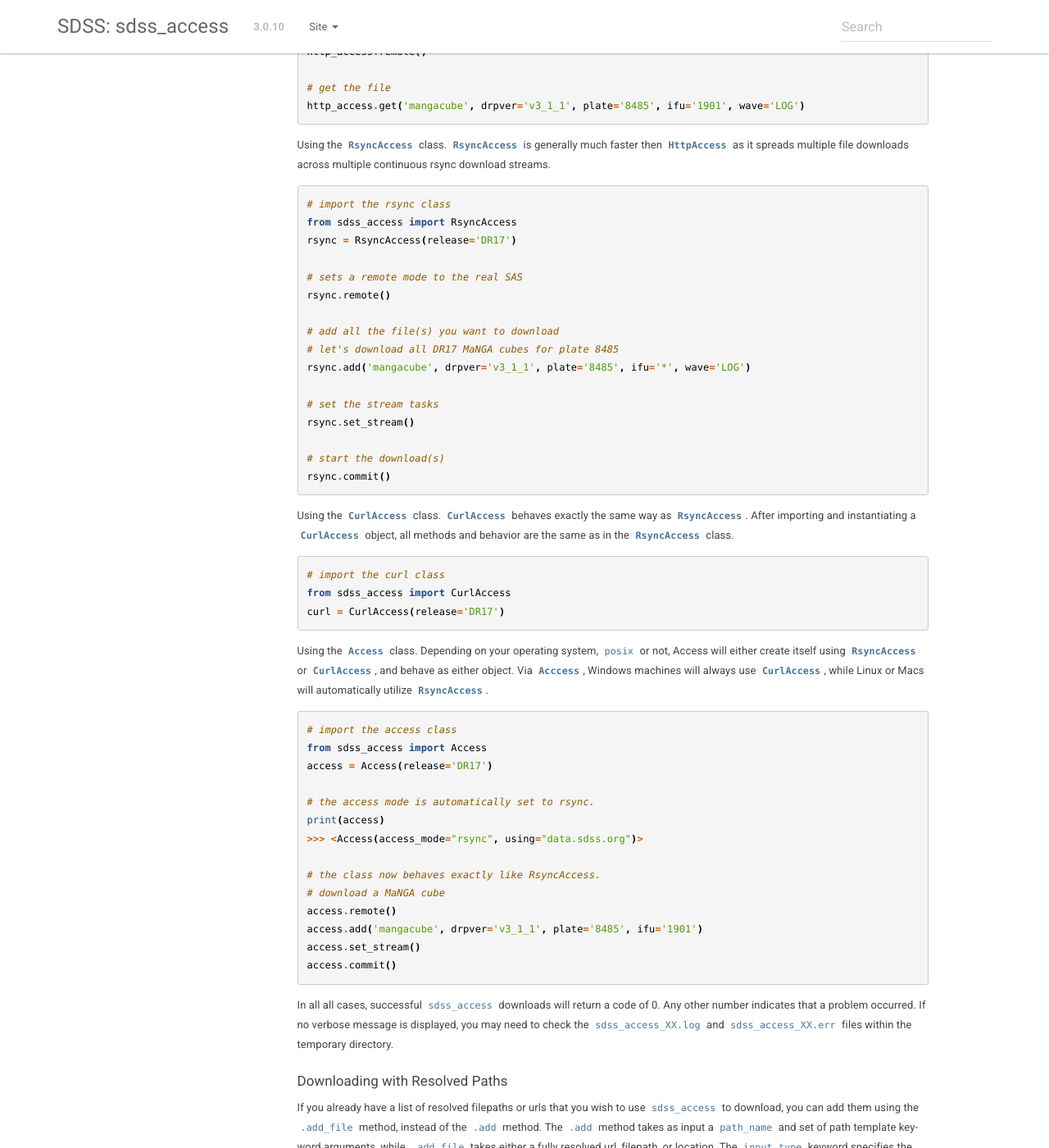
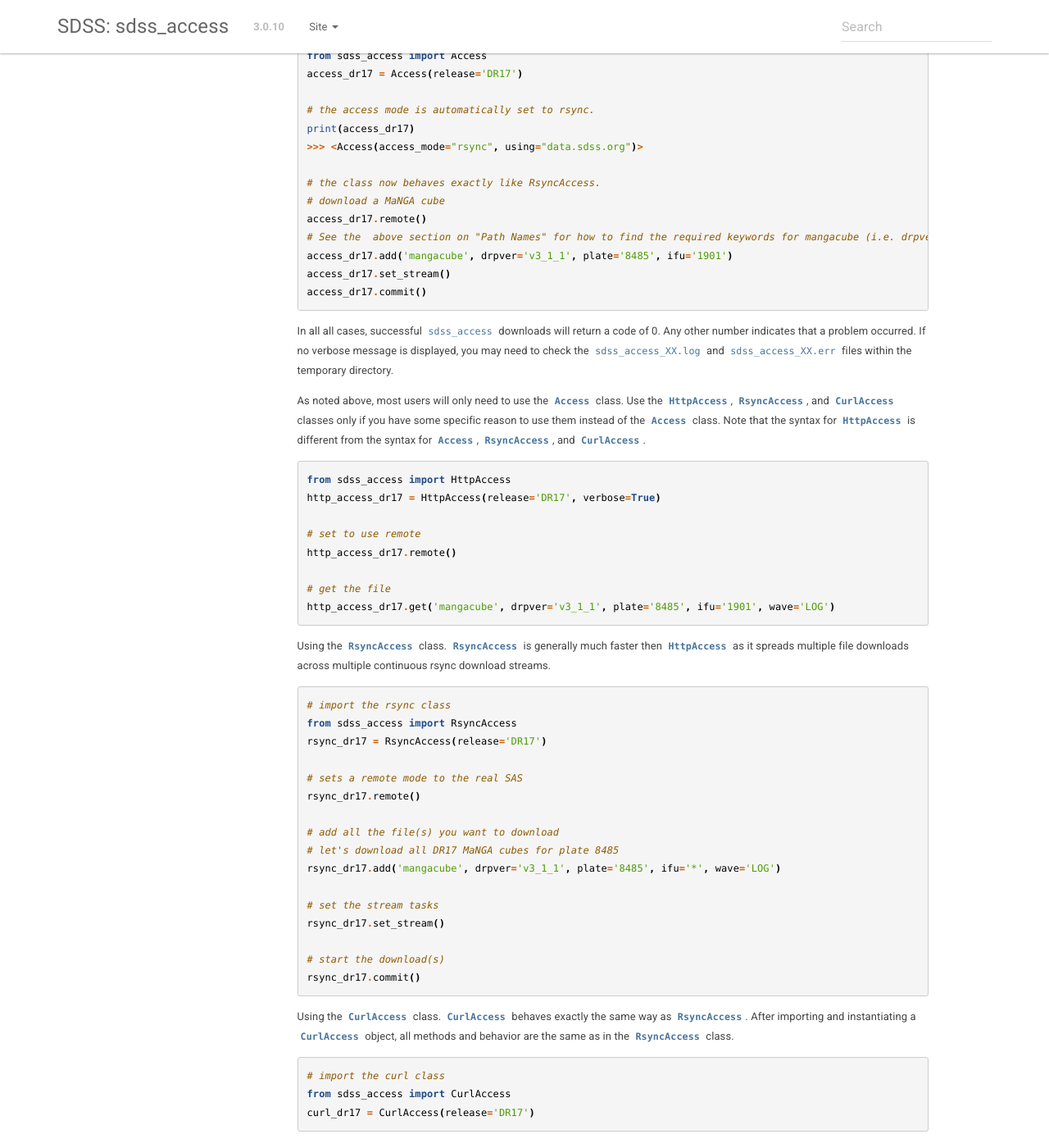
Before and after one commit to sdss/sdss_access, a Sphinx documentation site: the page built from docs/sphinx/intro.rst, in a window 1280 px wide and 1400 px high, scrolled down 4360 px. Shown: the whole window at 82% size. Built offline with Sphinx 7.4.7, drawn with Linux system fonts in a browser that asks for light colours; the version number is read from the project's files by our own code; some of the changed text lies outside the part shown.

Commit message:
edit intro.rst

```diff
--- a/docs/sphinx/intro.rst
+++ b/docs/sphinx/intro.rst
@@ -31,15 +31,17 @@
 Path Generation
 ---------------
 
-You can generate full paths to local files easily with `Path.full <.BasePath.full>`.
+The class Path can be regarded as an abstract path.
+As shown below, you can generate full paths to local files with `Path.full <.BasePath.full>`.
+The full paths are concrete paths.
 ::
 
     # import the path
     from sdss_access import Path
-    path = Path(release='dr17')
+    path_dr17 = Path(release='dr17')
 
     # generate a file system path
-    path.full('mangacube', drpver='v3_1_1', plate='8485', ifu='1901', wave='LOG')
+    path_dr17.full('mangacube', drpver='v3_1_1', plate='8485', ifu='1901', wave='LOG')
     '/Users/Brian/Work/sdss/sas/dr17/manga/spectro/redux/v3_1_1/8485/stack/manga-8485-1901-LOGCUBE.fits.gz'
 
 Note that this only generates a path. The file may not actually exist locally.  If you want to generate a URL path to
@@ -47,7 +49,7 @@
 ::
 
     # generate a http path to the file
-    path.url('mangacube', drpver='v3_1_1', plate='8485', ifu='1901', wave='LOG')
+    path_dr17.url('mangacube', drpver='v3_1_1', plate='8485', ifu='1901', wave='LOG')
     'https://data.sdss.org/sas/dr17/manga/spectro/redux/v3_1_1/8485/stack/manga-8485-1901-LOGCUBE.fits.gz'
 
 You can also pass in the full path directly as a string in cases.  In those cases, the first argument passed in must
@@ -55,8 +57,8 @@
 ::
 
     # pass in the full path directly to path.url
-    full = path.full('mangacube', drpver='v3_1_1', plate='8485', ifu='1901', wave='LOG')
-    path.url('', full=full)
+    full = path_dr17.full('mangacube', drpver='v3_1_1', plate='8485', ifu='1901', wave='LOG')
+    path_dr17.url('', full=full)
     'https://data.sdss.org/sas/dr17/manga/spectro/redux/v3_1_1/8485/stack/manga-8485-1901-LOGCUBE.fits.gz'
 
 Path Names
@@ -70,23 +72,23 @@
 or `data/dr15.cfg`.  Within ``sdss_access``, all paths are available as a dictionary, ``path.templates``::
 
     from sdss_access.path import Path
-    path = Path(release='dr17')
+    path_dr17 = Path(release='dr17')
 
     # show the dictionary of available paths
-    path.templates
+    path_dr17.templates
 
 To look up what path names are available, you can use `Path.lookup_names <.BasePath.lookup_names>`.
 ::
 
     # look up the available path names
-    path.lookup_names()
+    path_dr17.lookup_names()
     ['BOSSLyaDR_cat', ..., 'mangacube', ..., 'xdqso_index']
 
 To look up what keywords are needed for a given path, you can use `Path.lookup_keys <.BasePath.lookup_keys>`.
 ::
 
     # look up the keyword arguments needed to define a MaNGA cube path
-    path.lookup_keys('mangacube')
+    path_dr17.lookup_keys('mangacube')
     ['plate', 'drpver', 'ifu', 'wave']
 
 The full list of paths can also be found :ref:`here <paths>`.  To create a new path, see
@@ -98,11 +100,11 @@
 ::
 
     # check for local path existence
-    path.exists('mangacube', drpver='v3_1_1', plate='8485', ifu='1901', wave='LOG')
+    path_dr17.exists('mangacube', drpver='v3_1_1', plate='8485', ifu='1901', wave='LOG')
     True
 
     # check for remote path existence on the SAS
-    path.exists('mangacube', drpver='v3_1_1', plate='8485', ifu='1901', wave='LOG', remote=True)
+    path_dr17.exists('mangacube', drpver='v3_1_1', plate='8485', ifu='1901', wave='LOG', remote=True)
     True
 
 Required Keywords
@@ -113,13 +115,13 @@
 
 ::
 
-    >>> path = Path(release='dr17')
+    >>> path_dr17 = Path(release='dr17')
 
     >>> # see the required keys
-    >>> path.lookup_keys('mangacube')
+    >>> path_dr17.lookup_keys('mangacube')
     ['plate', 'drpver', 'wave', 'ifu']
 
-    >>> path.full('mangacube', drpver='v3_1_1', plate='8485', ifu='1901')
+    >>> path_d17.full('mangacube', drpver='v3_1_1', plate='8485', ifu='1901')
     KeyError: "Missing required keyword arguments: ['wave']"
 
 Environment Paths
@@ -132,8 +134,8 @@
 
     >>> # load the default environment / paths
     >>> from sdss_access.path import Path
-    >>> path = Path()
-    >>> path
+    >>> path_dr17 = Path()
+    >>> path_dr17
     <Path(release="sdsswork", public=False, n_paths=233)
 
 To access paths from a different environment, you can change environments by passing in the ``release`` keyword argument.  The
@@ -143,13 +145,13 @@
 
     >>> # load the SDSS-V environment and paths
     >>> from sdss_access.path import Path
-    >>> path = Path(release='sdsswork')
-    >>> path
+    >>> path_sdsswork = Path(release='sdsswork')
+    >>> path_sdsswork
     <Path(release="sdsswork", public=False, n_paths=233)
 
     >>> # switch to the environment for public data release DR17
-    >>> path = Path(release='DR17')
-    >>> path
+    >>> path_dr17 = Path(release='DR17')
+    >>> path_dr17
     <Path(release="dr17", public=True, n_paths=420)
 
 When reloading a new ``tree`` environment configuration, ``sdss_access`` automatically updates the Python session
@@ -193,8 +195,8 @@
     >>> filepath = '/Users/Brian/Work/sdss/sas/dr17/manga/spectro/redux/v3_1_1/8485/stack/manga-8485-1901-LOGCUBE.fits.gz'
 
     >>> # extract the keywords
-    >>> path = Path(release='dr17')
-    >>> path.extract('mangacube', filepath)
+    >>> path_dr17 = Path(release='dr17')
+    >>> path_dr17.extract('mangacube', filepath)
     {'drpver': 'v3_1_1', 'plate': '8485', 'ifu': '1901', 'wave': 'LOG'}
 
 
@@ -209,6 +211,7 @@
 for more information.
 
 sdss_access has four classes designed to facilitate access to SAS data.
+Most users, will only need to  use the  `.Access` class.
 
 - **Access** - class that automatically decides between `.RsyncAccess` and `.CurlAccess` based on the operating system.
 - **HttpAccess** - uses the `urllib` package to download data using a direct http request
@@ -218,18 +221,46 @@
 Note that all remote access classes, after instantiation, must call the `Access.remote <.BaseAccess.remote>` method before
 adding paths to ensure successful downloading of data.
 
-Using the `.HttpAccess` class.
+
+Using the `.Access` class.  Depending on your operating system, ``posix`` or not, Access will either create itself using
+`.RsyncAccess` or `.CurlAccess`, and behave as either object.  Via `.Acccess`, Windows machines will always use `.CurlAccess`,
+while Linux or Macs will automatically utilize `.RsyncAccess`.
+::
+
+    # import the access class
+    from sdss_access import Access
+    access_dr17 = Access(release='DR17')
+
+    # the access mode is automatically set to rsync.
+    print(access_dr17)
+    >>> <Access(access_mode="rsync", using="data.sdss.org")>
+
+    # the class now behaves exactly like RsyncAccess.
+    # download a MaNGA cube
+    access_dr17.remote()
+    # See the  above section on "Path Names" for how to find the required keywords for mangacube (i.e. drpver, plate, ifu)
+    access_dr17.add('mangacube', drpver='v3_1_1', plate='8485', ifu='1901')
+    access_dr17.set_stream()
+    access_dr17.commit()
+
+In all all cases, successful ``sdss_access`` downloads will return a code of 0. Any other number indicates that a problem
+occurred.  If no verbose message is displayed, you may need to check the ``sdss_access_XX.log`` and ``sdss_access_XX.err``
+files within the temporary directory.
+
+As noted above, most users will only need to  use the  `.Access` class.
+Use the `.HttpAccess`, `.RsyncAccess`, and `.CurlAccess` classes only if you have  some specific reason to  use them instead of the  `.Access` class.
+Note that the  syntax for `.HttpAccess` is different from the  syntax for `.Access`, `.RsyncAccess`, and `.CurlAccess`.
 
 ::
 
     from sdss_access import HttpAccess
-    http_access = HttpAccess(release='DR17', verbose=True)
+    http_access_dr17 = HttpAccess(release='DR17', verbose=True)
 
     # set to use remote
-    http_access.remote()
+    http_access_dr17.remote()
 
     # get the file
-    http_access.get('mangacube', drpver='v3_1_1', plate='8485', ifu='1901', wave='LOG')
+    http_access_dr17.get('mangacube', drpver='v3_1_1', plate='8485', ifu='1901', wave='LOG')
 
 Using the `.RsyncAccess` class.  `.RsyncAccess` is generally much faster then `.HttpAccess` as it spreads multiple
 file downloads across multiple continuous rsync download streams.
@@ -238,20 +269,20 @@
 
     # import the rsync class
     from sdss_access import RsyncAccess
-    rsync = RsyncAccess(release='DR17')
+    rsync_dr17 = RsyncAccess(release='DR17')
 
     # sets a remote mode to the real SAS
-    rsync.remote()
+    rsync_dr17.remote()
 
     # add all the file(s) you want to download
     # let's download all DR17 MaNGA cubes for plate 8485
-    rsync.add('mangacube', drpver='v3_1_1', plate='8485', ifu='*', wave='LOG')
+    rsync_dr17.add('mangacube', drpver='v3_1_1', plate='8485', ifu='*', wave='LOG')
 
     # set the stream tasks
-    rsync.set_stream()
+    rsync_dr17.set_stream()
 
     # start the download(s)
-    rsync.commit()
+    rsync_dr17.commit()
 
 Using the `.CurlAccess` class.  `.CurlAccess` behaves exactly the same way as `.RsyncAccess`.  After importing and
 instantiating a `.CurlAccess` object, all methods and behavior are the same as in the `.RsyncAccess` class.
@@ -259,31 +290,9 @@
 
     # import the curl class
     from sdss_access import CurlAccess
-    curl = CurlAccess(release='DR17')
+    curl_dr17 = CurlAccess(release='DR17')
 
-Using the `.Access` class.  Depending on your operating system, ``posix`` or not, Access will either create itself using
-`.RsyncAccess` or `.CurlAccess`, and behave as either object.  Via `.Acccess`, Windows machines will always use `.CurlAccess`,
-while Linux or Macs will automatically utilize `.RsyncAccess`.
-::
 
-    # import the access class
-    from sdss_access import Access
-    access = Access(release='DR17')
-
-    # the access mode is automatically set to rsync.
-    print(access)
-    >>> <Access(access_mode="rsync", using="data.sdss.org")>
-
-    # the class now behaves exactly like RsyncAccess.
-    # download a MaNGA cube
-    access.remote()
-    access.add('mangacube', drpver='v3_1_1', plate='8485', ifu='1901')
-    access.set_stream()
-    access.commit()
-
-In all all cases, successful ``sdss_access`` downloads will return a code of 0. Any other number indicates that a problem
-occurred.  If no verbose message is displayed, you may need to check the ``sdss_access_XX.log`` and ``sdss_access_XX.err``
-files within the temporary directory.
 
 Downloading with Resolved Paths
 ^^^^^^^^^^^^^^^^^^^^^^^^^^^^^^^
@@ -371,14 +380,14 @@
 
     # import the path and set it to use the DR17 release
     from sdss_access.path import Path
-    path = Path(release='DR17')
+    path_dr17 = Path(release='DR17')
 
     # check if a public path
-    path.public
+    path_dr17.public
     True
 
     # generate a file system path
-    path.full('mangacube', drpver='v3_1_1', plate=8485, ifu=1901, wave='LOG')
+    path_dr17.full('mangacube', drpver='v3_1_1', plate=8485, ifu=1901, wave='LOG')
     '/Users/Brian/Work/sdss/sas/dr17/manga/spectro/redux/v3_1_1/8485/stack/manga-8485-1901-LOGCUBE.fits.gz'
 
     # setup rsync access to download public data from DR17
@@ -400,11 +409,11 @@
     from sdss_access.path import Path
 
     # load the paths for DR17
-    path = Path(release='DR17')
-    path.full('mangapreimg', designid=8405, designgrp='D0084XX', mangaid='1-42007')
+    path_dr17 = Path(release='DR17')
+    path_dr17.full('mangapreimg', designid=8405, designgrp='D0084XX', mangaid='1-42007')
     '/Users/Brian/Work/sdss/data/manga/mangapreim/v2_9/data/D0084XX/8405/preimage-1-42007_irg.jpg'
 
-    path.url('mangapreimg', designid=8405, designgrp='D0084XX', mangaid='1-42007')
+    path_dr17.url('mangapreimg', designid=8405, designgrp='D0084XX', mangaid='1-42007')
     'https://svn.sdss.org/public/data/manga/mangapreim/tags/v2_9/data/D0084XX/8405/preimage-1-42007_irg.jpg'
 
 As always, paths generated by ``tree`` and ``sdss_access`` use the directory structure as it exists on the SDSS
@@ -425,20 +434,20 @@
 ::
 
     # load the paths for DR17
-    path = Path(release='DR17')
-    path.full('mangapreimg', designid=8405, designgrp='D0084XX', mangaid='1-42007')
+    path_dr17 = Path(release='DR17')
+    path_dr17.full('mangapreimg', designid=8405, designgrp='D0084XX', mangaid='1-42007')
     '/Users/Brian/Work/sdss/data/manga/mangapreim/v2_9/data/D0084XX/8405/preimage-1-42007_irg.jpg'
 
     # Override the path to use my local module
-    path.full('mangapreimg', designid=8405, designgrp='D0084XX', mangaid='1-42007', force_module=True)
+    path_dr17.full('mangapreimg', designid=8405, designgrp='D0084XX', mangaid='1-42007', force_module=True)
     '/Users/Brian/Work/sdss/data/manga/mangapreim/trunk/data/D0084XX/8405/preimage-1-42007_irg.jpg'
 
 If you want to always override paths with any local modules found, you can set the ``force_modules`` keyword on ``Path``
 instantiation.
 ::
 
-    path = Path(release='DR17', force_modules=True)
-    path.full('mangapreimg', designid=8405, designgrp='D0084XX', mangaid='1-42007')
+    path_dr17 = Path(release='DR17', force_modules=True)
+    path_dr17.full('mangapreimg', designid=8405, designgrp='D0084XX', mangaid='1-42007')
     '/Users/Brian/Work/sdss/data/manga/mangapreim/trunk/data/D0084XX/8405/preimage-1-42007_irg.jpg'
 
 You can also set the ``force_modules`` parameter in your custom config file, ``~/.config/sdss/sdss_access.yml`` to
```
Also changed, not shown: other parts of docs/sphinx/intro.rst (+2 -2 lines).
